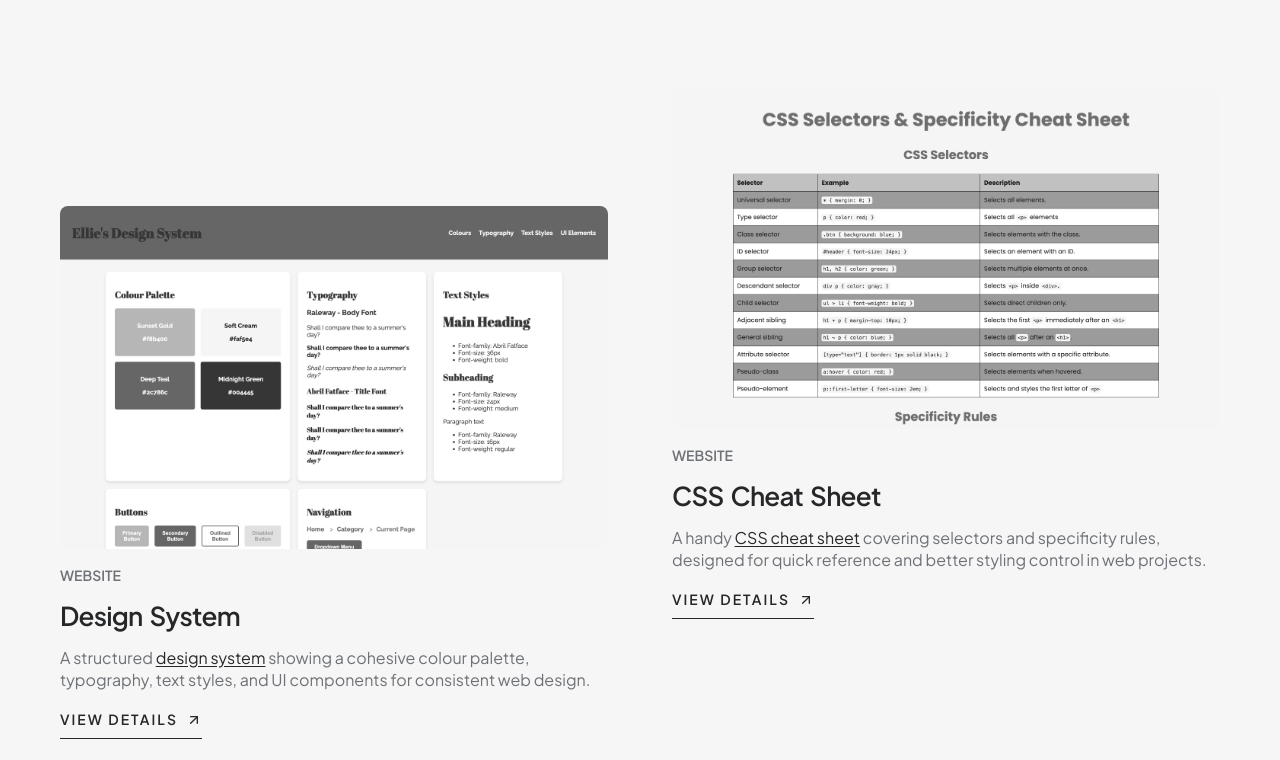
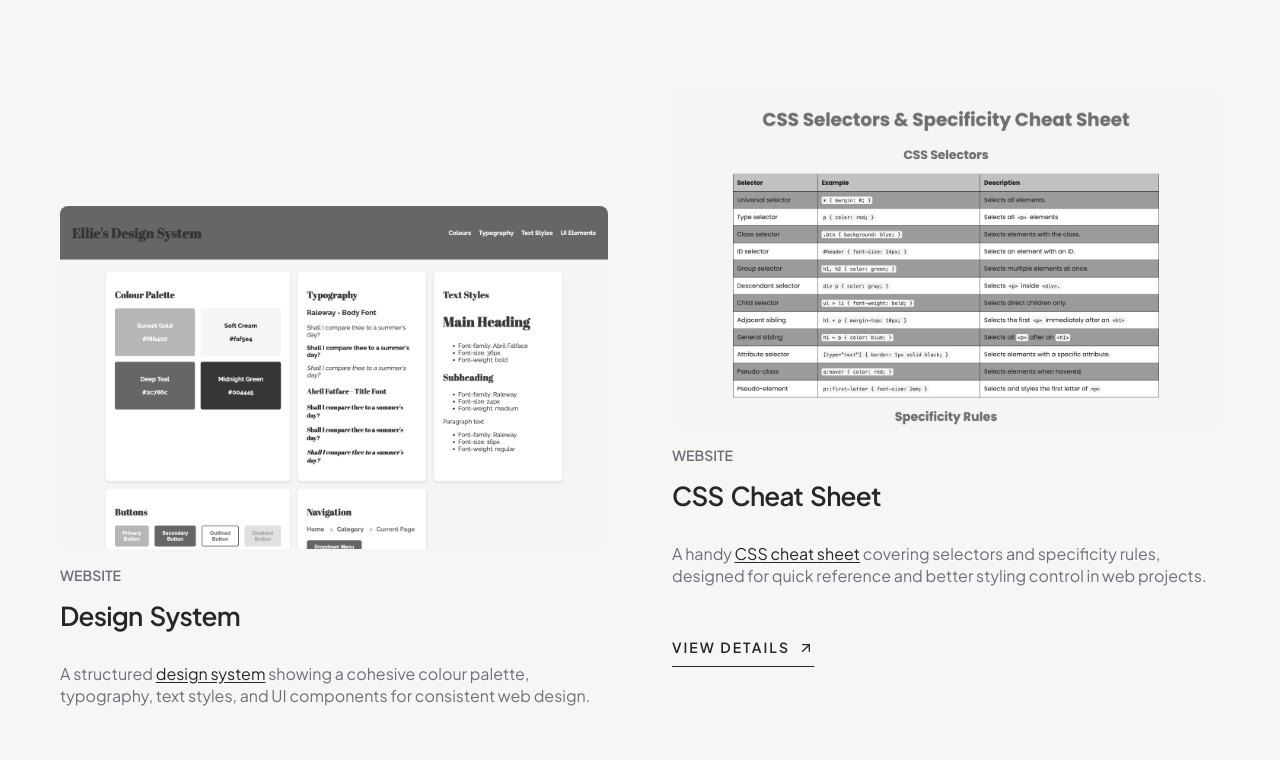
Before and after one commit to meiCiEn/eleanor-portfolio-react, a React (Vite) app: page /projects in a window 1280 px wide. Shown: the part 418-1178 px from the top of the page. Built offline with nearby package versions, Linux system fonts and the light colour scheme.

Commit message:
Updated ProjectCard

```diff
--- a/src/components/ui/LinkButton.jsx
+++ b/src/components/ui/LinkButton.jsx
@@ -1,4 +1,3 @@
-// LinkButton.jsx
 import React from "react";
 import PropTypes from "prop-types";
 import classNames from "classnames";
@@ -11,27 +10,27 @@ const LinkButton = ({
   variant = "primary",
   icon: Icon,
   showArrow = false,
-  iconLgOnly = false,           // 👈 NEW: only show icon at lg (≥1024px)
+  iconLgOnly = false, // show icon only at ≥1024px
   ...props
 }) => {
-  const buttonClass = classNames("button", {
-    "button-secondary": variant === "secondary",
-    "flex items-center gap-2": Icon || showArrow,
+  const buttonClass = classNames("c-button", {
+    "c-button--secondary": variant === "secondary",
   });
 
-  const iconWrapperClass = iconLgOnly ? "hidden lg:inline-flex" : "inline-flex";
+  // hide icon on mobile; show inline-flex at lg+
+  const iconWrapperClass = iconLgOnly ? "u-hidden lg:u-inline-flex" : undefined;
 
   return (
     <a href={href} id={id} className={buttonClass} {...props}>
       {children}
       {Icon && (
         <span className={iconWrapperClass}>
-          <Icon className="icon" size={18} />
+          <Icon className="icon" size={18} aria-hidden="true" />
         </span>
       )}
       {!Icon && showArrow && (
         <span className={iconWrapperClass}>
-          <ArrowDown className="icon" size={18} />
+          <ArrowDown className="icon" size={18} aria-hidden="true" />
         </span>
       )}
     </a>
@@ -45,7 +44,7 @@ LinkButton.propTypes = {
   variant: PropTypes.oneOf(["primary", "secondary"]),
   icon: PropTypes.elementType,
   showArrow: PropTypes.bool,
-  iconLgOnly: PropTypes.bool,    // 👈 NEW
+  iconLgOnly: PropTypes.bool,
 };
 
 LinkButton.defaultProps = {
--- a/src/components/ui/ProjectCard.css
+++ b/src/components/ui/ProjectCard.css
@@ -1,13 +1,15 @@
+.project-card {
+  display: flex;
+  flex-direction: column;
+  gap: 1rem; /* ≈ space-y-4 */
+}
+
 .project-image-wrap {
   overflow: hidden;
   border-radius: var(--radius-md);
   background: var(--color-white);
 }
-
-.project-image-link {
-  display: block;
-}
-
+.project-image-link { display: block; }
 .project-image {
   width: 100%;
   aspect-ratio: 16 / 10;
@@ -16,13 +18,10 @@
   filter: grayscale(100%);
   transition: filter 300ms ease-in-out;
 }
-
-
 .project-image-link:hover .project-image,
 .project-image-link:focus-visible .project-image {
   filter: grayscale(0%);
 }
-
 
 .project-type {
   font-size: var(--font-size-sm);
@@ -44,6 +43,7 @@
   font-size: var(--font-size-base);
   line-height: var(--line-height-relaxed);
 }
+.project-summary--spaced { margin-bottom: 2rem; }
 
 .project-summary__link {
   text-decoration: underline;
@@ -57,37 +57,17 @@
 }
 
 .project-button {
+  display: inline-flex;
+  align-items: center;
+  gap: 0.5rem;
   font-weight: var(--font-weight-bold);
   text-transform: uppercase;
   letter-spacing: var(--letter-spacing-wide);
   font-size: var(--font-size-sm);
   padding-bottom: 0.5rem;
   border-bottom: 1px solid var(--color-primary);
+
+  transition: transform 300ms ease-in-out;
+  transform-origin: bottom left;
 }
-
-/* Tailwind CSS breakpoints (min-width) */
-
-/* Small (sm) — 640px (40rem) and up */
-@media (min-width: 40rem) {
-  /* your overrides here */
-}
-
-/* Medium (md) — 768px (48rem) and up */
-@media (min-width: 48rem) {
-  /* your overrides here */
-}
-
-/* Large (lg) — 1024px (64rem) and up */
-@media (min-width: 64rem) {
-  /* your overrides here */
-}
-
-/* Extra Large (xl) — 1280px (80rem) and up */
-@media (min-width: 80rem) {
-  /* your overrides here */
-}
-
-/* 2X Large (2xl) — 1536px (96rem) and up */
-@media (min-width: 96rem) {
-  /* your overrides here */
-}
+.project-button:hover { transform: scale(0.95); }
--- a/src/components/ui/ProjectCard.jsx
+++ b/src/components/ui/ProjectCard.jsx
@@ -2,12 +2,11 @@ import React from "react";
 import { Link } from "react-router-dom";
 import { ArrowUpRight } from "lucide-react";
 import "./ProjectCard.css";
-import Spacer from "./Spacer";
 
 function Summary({ project }) {
   const text = project.summary?.text ?? project.tagline ?? "";
   const linkText = project.summary?.linkText;
-  const linkTo = project.site;
+  const linkTo = project.summary?.linkText && project.site;
 
   if (!linkText || !linkTo) {
     return <p className="project-summary">{text}</p>;
@@ -21,7 +20,7 @@ function Summary({ project }) {
   const after = text.slice(i + linkText.length);
 
   return (
-    <p className="project-summary mb-8">
+    <p className="project-summary project-summary--spaced">
       {before}
       <a
         href={linkTo}
@@ -40,8 +39,8 @@ const ProjectCard = ({ project }) => {
   const imgSrc = project.thumbnail || project.gallery?.[0]?.src || "";
 
   return (
-    <article className="space-y-4">
-      {/* Image: all visuals handled in CSS */}
+    <article className="project-card">
+      {/* Image */}
       <div className="project-image-wrap">
         <Link to={`/projects/${project.slug}`} className="project-image-link">
           <img
@@ -64,10 +63,10 @@ const ProjectCard = ({ project }) => {
       <div>
         <Link
           to={`/projects/${project.slug}`}
-          className="project-button inline-flex items-center gap-2 transition-transform ease-in-out duration-300 hover:scale-95 origin-bottom-left"
+          className="project-button"
           aria-label={`View details for ${project.title}`}
         >
-          View Details <ArrowUpRight className="w-4 h-4" />
+          View Details <ArrowUpRight size={16} aria-hidden="true" />
         </Link>
       </div>
     </article>
--- a/src/styles/06-utilities.css
+++ b/src/styles/06-utilities.css
@@ -102,3 +102,9 @@
 /* Misc */
 .u-break-words { overflow-wrap: anywhere; word-break: break-word; }
 .u-not-italic { font-style: normal; }
+
+.u-inline-flex { display: inline-flex !important; }
+
+@media (min-width: 64rem) { /* lg */
+  .lg\:u-inline-flex { display: inline-flex !important; }
+}
```
